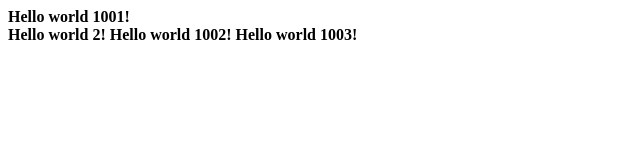
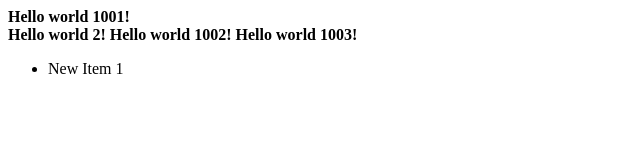
Before and after one commit to drifterstip/libgit2-test, a plain HTML site: page index.html in a window 1280 px wide. Shown: the full height of the page, 0-640 px from the left. Drawn offline with Linux system fonts and the light colour scheme.

Commit message:
Added list element

```diff
--- a/index.html
+++ b/index.html
@@ -9,6 +9,10 @@
 		<b>Hello world 2!</b>
 		<b>Hello world 1002!</b>
 		<b>Hello world 1003!</b>
+
+		<ul>
+			<li> New Item 1</li>
+		</ul>
 		</div>
     </body>
 </html>
```
